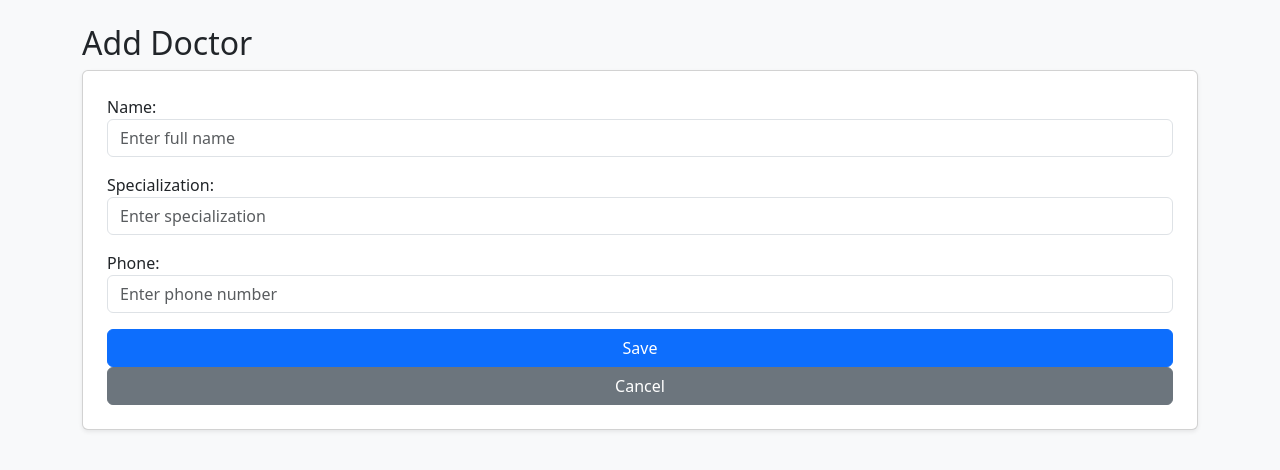
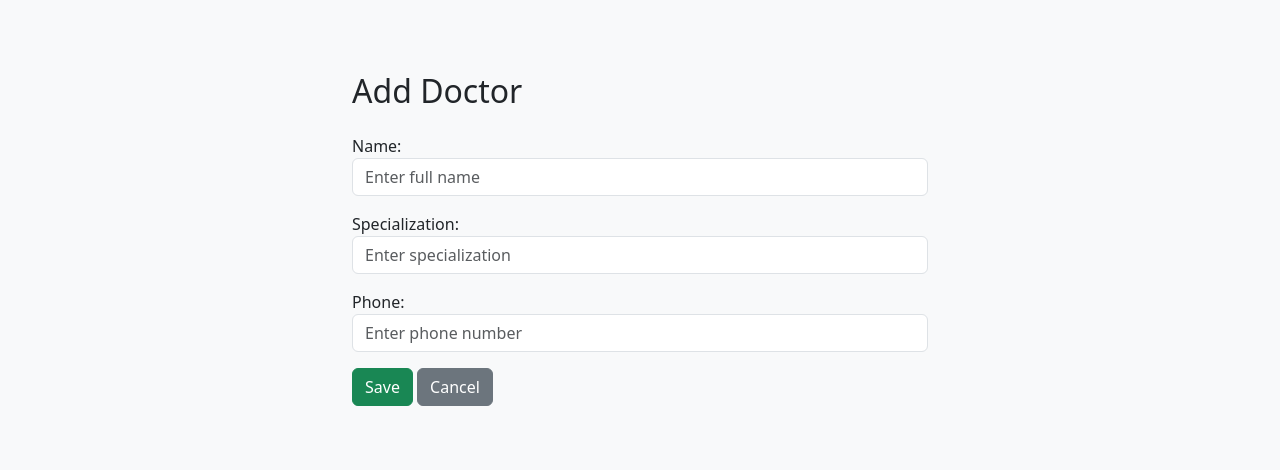
Before and after one commit to Aysha191195/Hospital-Management, a Django app: page /doctors/add/ in a window 1280 px wide. Shown: the part 56-526 px from the top of the page. Run offline with Django 5.2, Linux system fonts and the light colour scheme.

Commit message:
updated add doctor

```diff
--- a/templates/hospital_app/add_doctor.html
+++ b/templates/hospital_app/add_doctor.html
@@ -1,11 +1,41 @@
 {% extends "hospital_app/base.html" %}
-{% block title %}Add Doctor{% endblock %}
+
 {% block content %}
-<h2>Add Doctor</h2>
-<form method="post" class="card p-4 bg-white shadow-sm">
-  {% csrf_token %}
-  {{ form.as_p }}
-  <button class="btn btn-primary" type="submit">Save</button>
-  <a href="{% url 'doctor_list' %}" class="btn btn-secondary">Cancel</a>
-</form>
+<div class="container mt-5" style="max-width: 600px;">
+    <h2 class="mb-4">{{ form.instance.pk|yesno:"Edit Doctor,Add Doctor" }}</h2>
+    <form method="post">
+        {% csrf_token %}
+
+        <!-- Doctor Name -->
+        <div class="mb-3">
+            {{ form.name.label_tag }}
+            {{ form.name }}
+            {% if form.name.errors %}
+                <div class="text-danger mt-1">{{ form.name.errors }}</div>
+            {% endif %}
+        </div>
+
+        <!-- Specialization -->
+        <div class="mb-3">
+            {{ form.specialization.label_tag }}
+            {{ form.specialization }}
+            {% if form.specialization.errors %}
+                <div class="text-danger mt-1">{{ form.specialization.errors }}</div>
+            {% endif %}
+        </div>
+
+        <!-- Phone Number -->
+        <div class="mb-3">
+            {{ form.phone.label_tag }}
+            {{ form.phone }}
+            {% if form.phone.errors %}
+                <div class="text-danger mt-1">{{ form.phone.errors }}</div>
+            {% endif %}
+        </div>
+
+        <!-- Submit Button -->
+        <button type="submit" class="btn btn-success">Save</button>
+        <a href="{% url 'doctor_list' %}" class="btn btn-secondary">Cancel</a>
+    </form>
+</div>
 {% endblock %}
```
